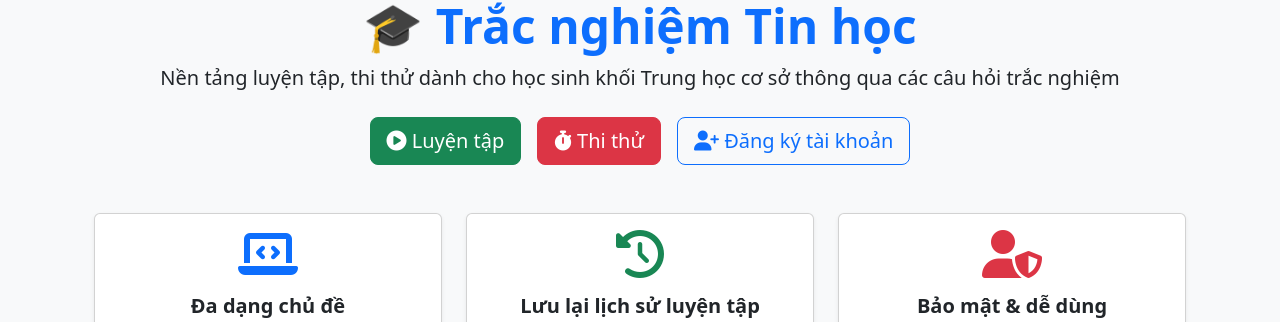
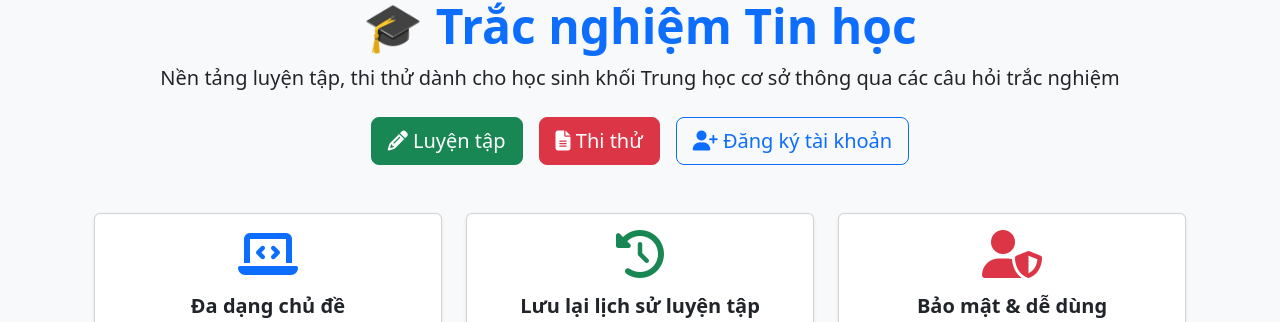
Before and after one commit to sonthanhminhst/tracnghiem_flask, a Flask app: page / in a window 1280 px wide. Shown: the part 147-469 px from the top of the page. Run offline with Flask 3, Linux system fonts and the light colour scheme.

Commit message:
Update home.html

```diff
--- a/templates/home.html
+++ b/templates/home.html
@@ -8,10 +8,10 @@
         <p class="lead">Nền tảng luyện tập, thi thử dành cho học sinh khối Trung học cơ sở thông qua các câu hỏi trắc nghiệm</p>
         <div class="d-flex justify-content-center gap-3 mt-4 flex-wrap">
             <a href="{{ url_for('quiz') }}" class="btn btn-lg btn-success">
-                <i class="fas fa-play-circle"></i> Luyện tập
+                <i class="fas fa-pencil-alt"></i> Luyện tập
             </a>
             <a href="{{ url_for('mock_test') }}" class="btn btn-lg btn-danger">
-                <i class="fas fa-stopwatch"></i> Thi thử
+                <i class="fas fa-file-alt"></i> Thi thử
             </a>
             {% if not session.get('user_id') %}
 
```
